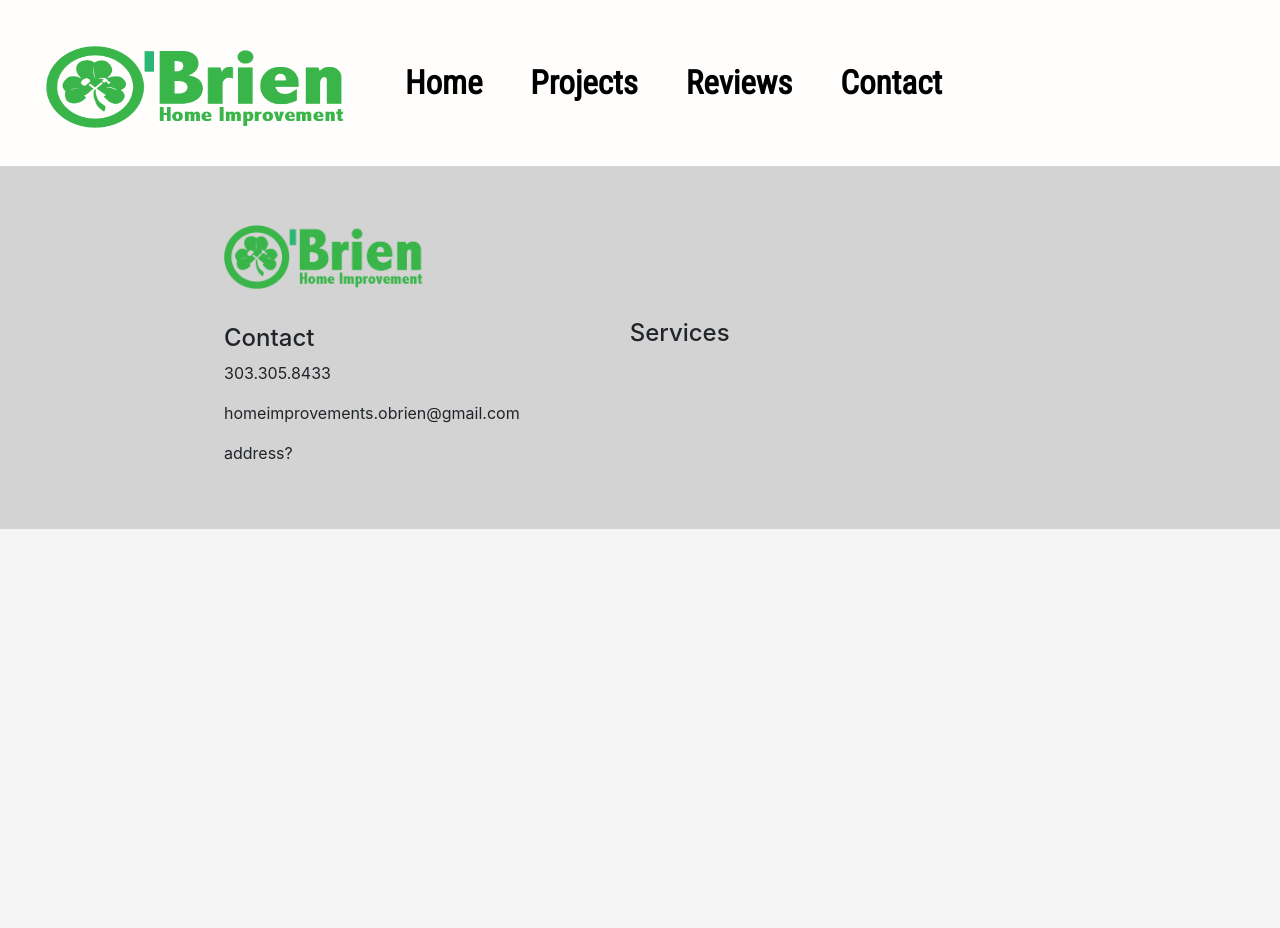
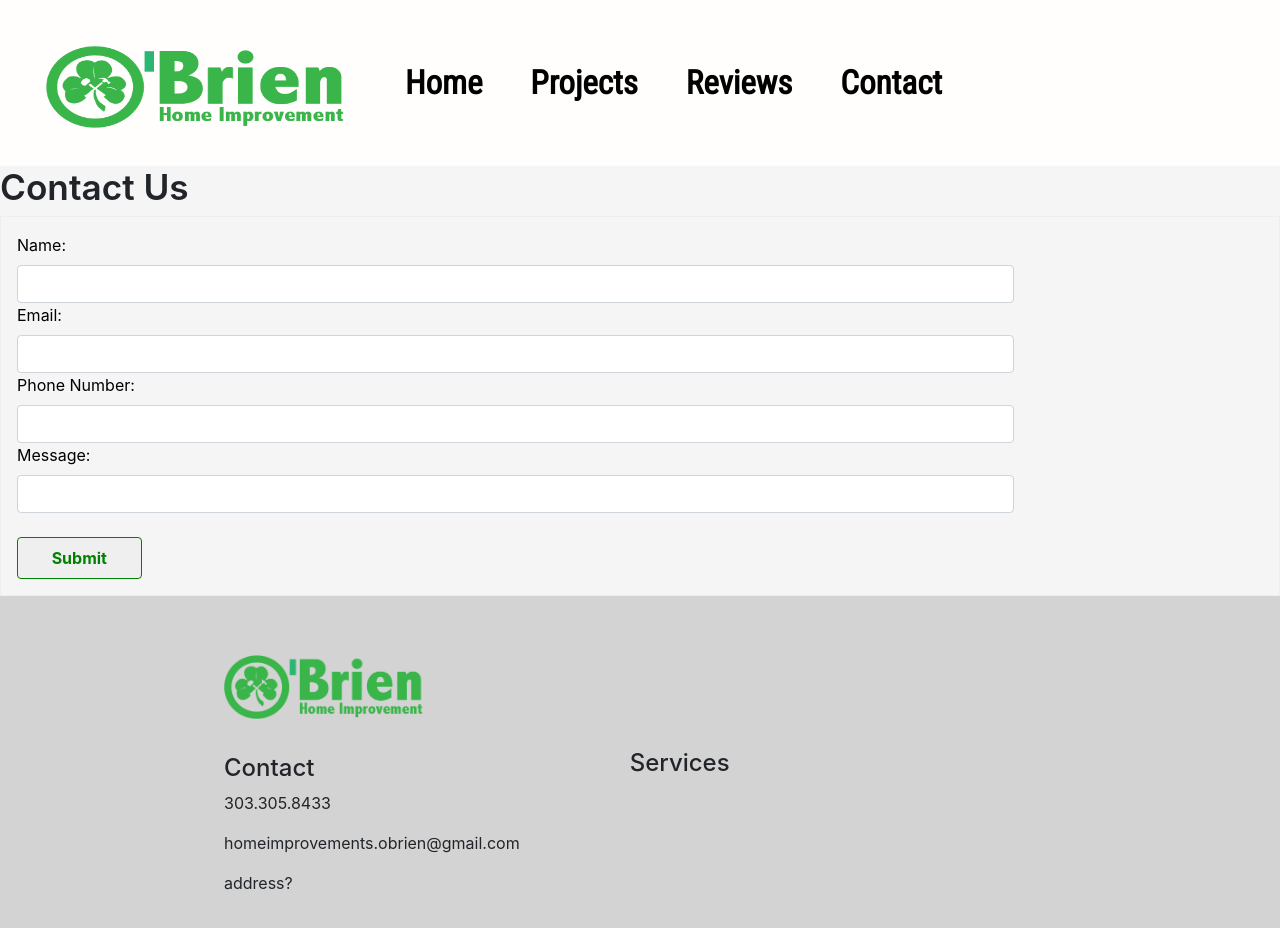
Before and after one commit to dakuglin/obrien-home-improvement, a React (Create React App) app: page /contact in a window 1280 px wide. Shown: the top 928 px of the page. Before the commit the page ends 800 px from the top, so only its background shows below. Built offline with nearby package versions, Linux system fonts and the light colour scheme; no server answers.

Commit message:
use Router basename={process.env.PUBLIC_URL} - I think this should fix your public site after redeploy

```diff
--- a/src/App.tsx
+++ b/src/App.tsx
@@ -1,5 +1,5 @@
 import React, { FC } from 'react';
-import { BrowserRouter as Router, Route, Switch } from "react-router-dom";
+import {BrowserRouter as Router, HashRouter, Route, Switch} from "react-router-dom";
 import { GlobalStyle } from "./styles/Global";
 import { NavigationBar } from "./components/NavigationBar";
 import { Home } from "./pages/Home";
@@ -9,20 +9,18 @@ import { Contact } from "./pages/Contact";
 import { Footer } from "./components/Footer";
 
 
-
-
 export const App: FC = () => {
   return (
     <>
     <GlobalStyle />
     <NavigationBar />
-    <Router>
+    <Router basename={process.env.PUBLIC_URL}>
       <div>
         <Switch>
-          <Route exact path="/obrien-home-improvement" component={Home} />
-          <Route exact path="/obrien-home-improvement/projects" component={Projects} />
-          <Route exact path="/obrien-home-improvement/reviews" component={Reviews} />
-          <Route exact path="/obrien-home-improvement/contact" component={Contact} />
+          <Route exact path="/" component={Home} />
+          <Route exact path="/projects" component={Projects} />
+          <Route exact path="/reviews" component={Reviews} />
+          <Route exact path="/contact" component={Contact} />
         </Switch>
       </div>
     </Router>
--- a/src/components/ContactForm.tsx
+++ b/src/components/ContactForm.tsx
@@ -8,7 +8,7 @@ import {
   Field,
 } from 'formik';
 import axios from 'axios';
-import { FORM_URL } from "../config";
+// import { FORM_URL } from "../config";
 
 interface FormValues {
   name: string;
@@ -52,7 +52,7 @@ export const ContactForm: FC<{}> = () => {
           console.log({ values, actions });
           axios({
             method: "POST",
-            url: FORM_URL,
+            url: "",
             data: values,
           })
          .then(response => {
--- a/src/components/NavigationBar.tsx
+++ b/src/components/NavigationBar.tsx
@@ -8,7 +8,7 @@ export const NavigationBar: FC = () => {
     <>
     <Container>
       <Navbar expand="lg"> {/* responsive collapsing */}
-        <Navbar.Brand href="/obrien-home-improvement"> {/* company logo and brand */}
+        <Navbar.Brand href="/"> {/* company logo and brand */}
           <img
             className="company-logo"
             src={LOGO}
@@ -18,10 +18,10 @@ export const NavigationBar: FC = () => {
         <Navbar.Toggle aria-controls="basic-navbar-nav" /> {/* collapse plugin (hamburger) */}
         <Navbar.Collapse id="basic-navbar-nav"> {/* grouping and hiding navbar content @ breakpoint */}
           <Nav className="mr-auto navbar-nav">
-            <Nav.Link href="/obrien-home-improvement"><span>Home</span></Nav.Link>
-            <Nav.Link href="/obrien-home-improvement/projects"><span>Projects</span></Nav.Link>
-            <Nav.Link href="/obrien-home-improvement/reviews"><span>Reviews</span></Nav.Link>
-            <Nav.Link href="/obrien-home-improvement/contact"><span>Contact</span></Nav.Link>
+            <Nav.Link href="/"><span>Home</span></Nav.Link>
+            <Nav.Link href="/projects"><span>Projects</span></Nav.Link>
+            <Nav.Link href="/reviews"><span>Reviews</span></Nav.Link>
+            <Nav.Link href="/contact"><span>Contact</span></Nav.Link>
           </Nav>
         </Navbar.Collapse>
       </Navbar>
```
Also changed, not shown: 2 other files (tests, documents, lock files or other folders).
